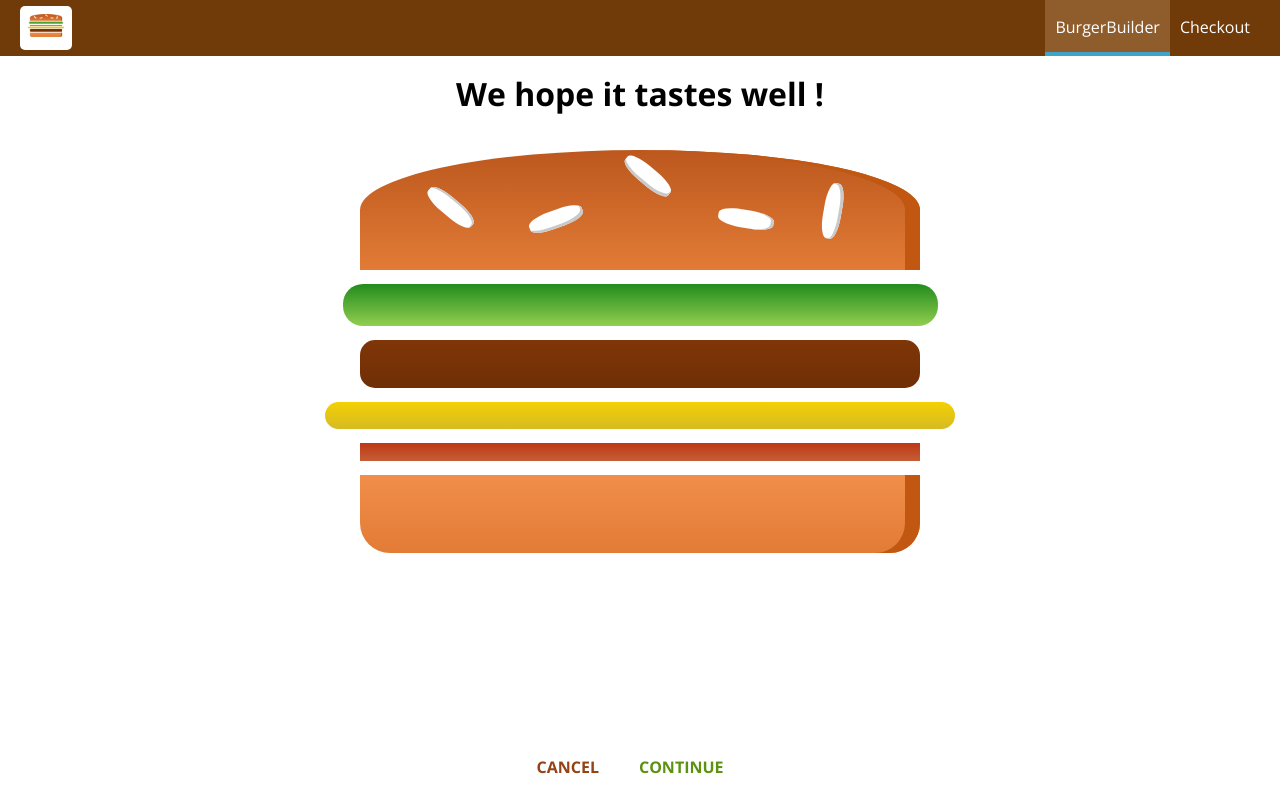
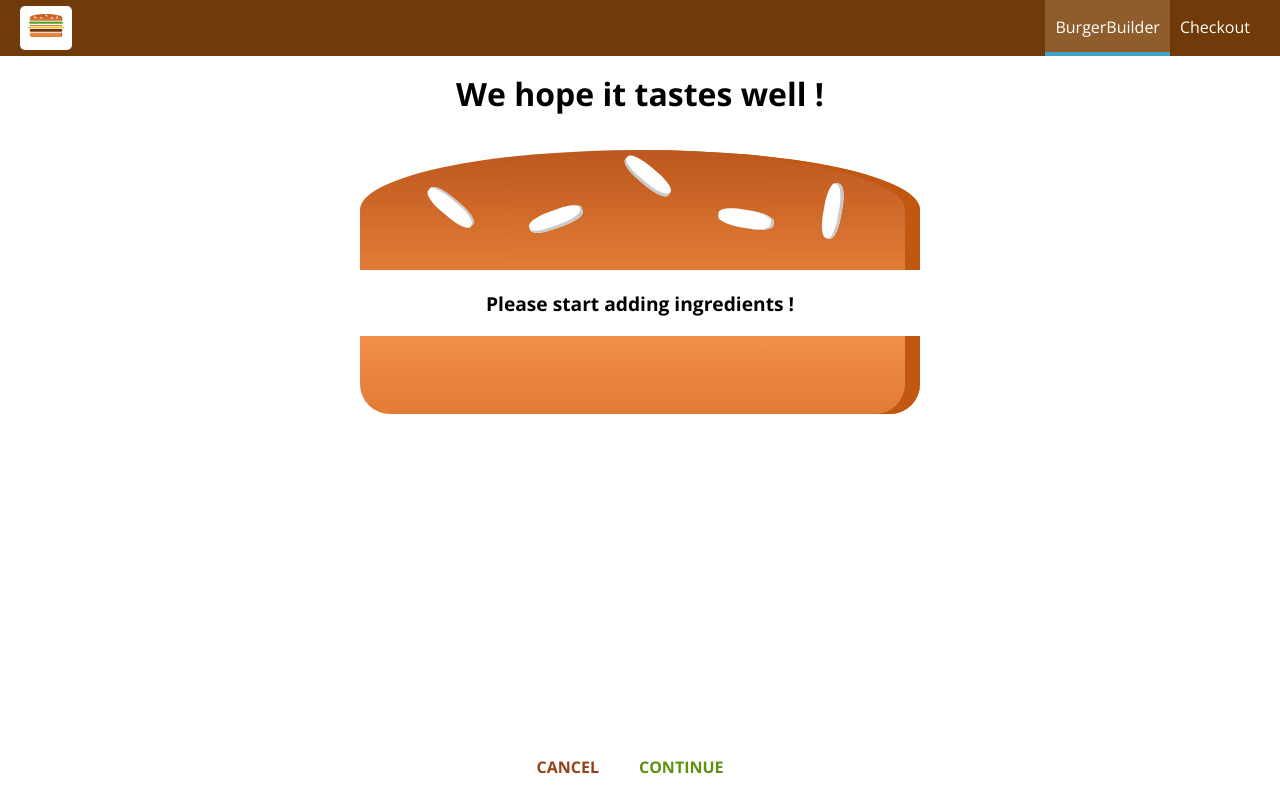
Before and after one commit to OthmanASSAS/burger-builder, a React (Create React App) app: page /checkout in a window 1280 px wide. Built offline with nearby package versions, Linux system fonts and the light colour scheme.

Commit message:
passing ingredients via query params

```diff
--- a/src/containers/BurgerBuilder/BurgerBuilder.js
+++ b/src/containers/BurgerBuilder/BurgerBuilder.js
@@ -123,7 +123,19 @@
             .catch(error => {
                 this.setState({ loading: false, purchasing: false });
             }); */
-        this.props.history.push("/checkout");
+
+        const queryParams = [];
+        for (let i in this.state.ingredients) {
+            queryParams.push(
+                encodeURIComponent(i) +
+                    "=" +
+                    encodeURIComponent(this.state.ingredients[i])
+            );
+        }
+
+        const queryString = queryParams.join("&");
+
+        this.props.history.push({ pathname: "/checkout", search: "?" + queryString });
     };
 
     render() {
--- a/src/containers/Checkout/Checkout.js
+++ b/src/containers/Checkout/Checkout.js
@@ -11,6 +11,17 @@
         }
     };
 
+    componentDidMount() {
+        const query = new URLSearchParams(this.props.location.search);
+
+        const ingredients = {};
+        for (let param of query.entries()) {
+            ingredients[param[0]] = +param[1];
+        }
+
+        this.setState({ ingredients: ingredients });
+    }
+
     checkoutCancelledHandler = () => {
         this.props.history.goBack();
     };
@@ -19,7 +30,6 @@
         this.props.history.replace("/checkout/contact-data");
     };
     render() {
-        console.log(this.props)
         return (
             <div>
                 <CheckoutSummary
```
